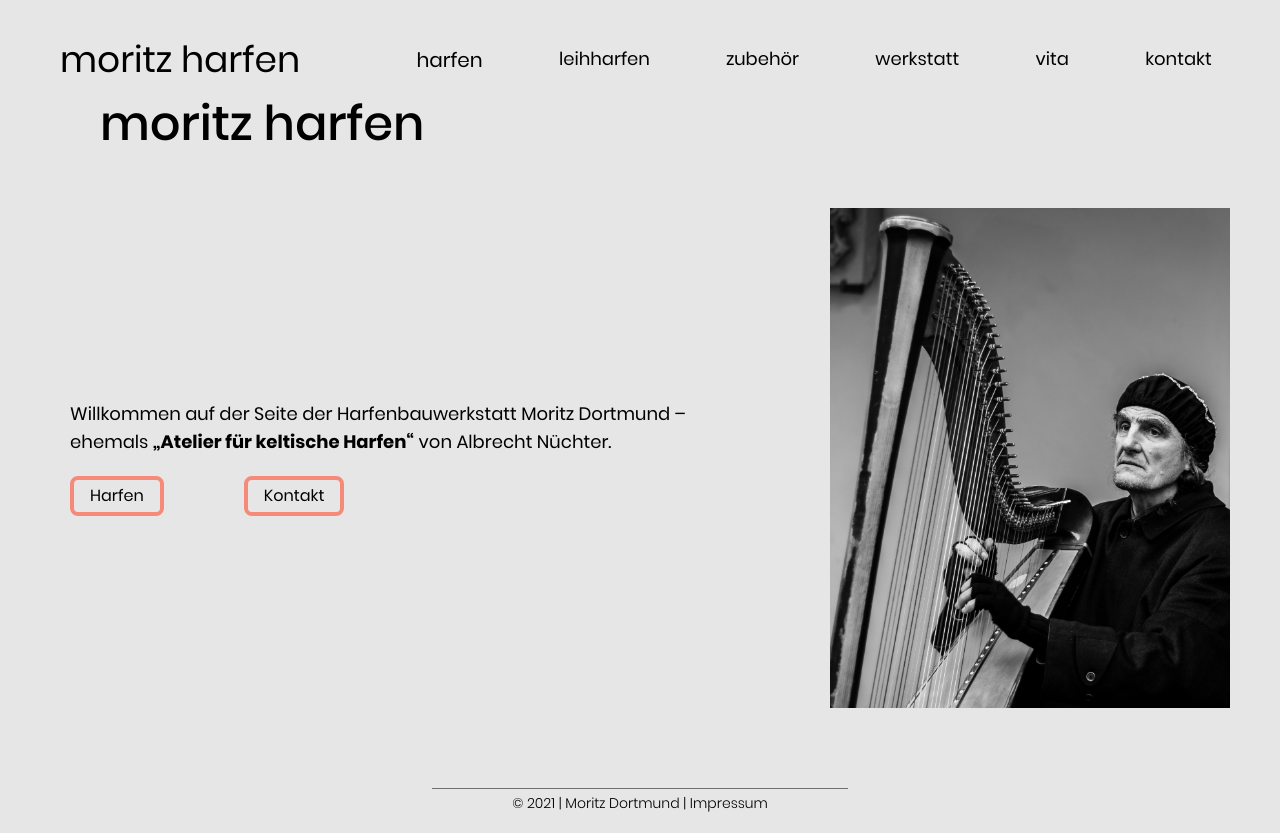
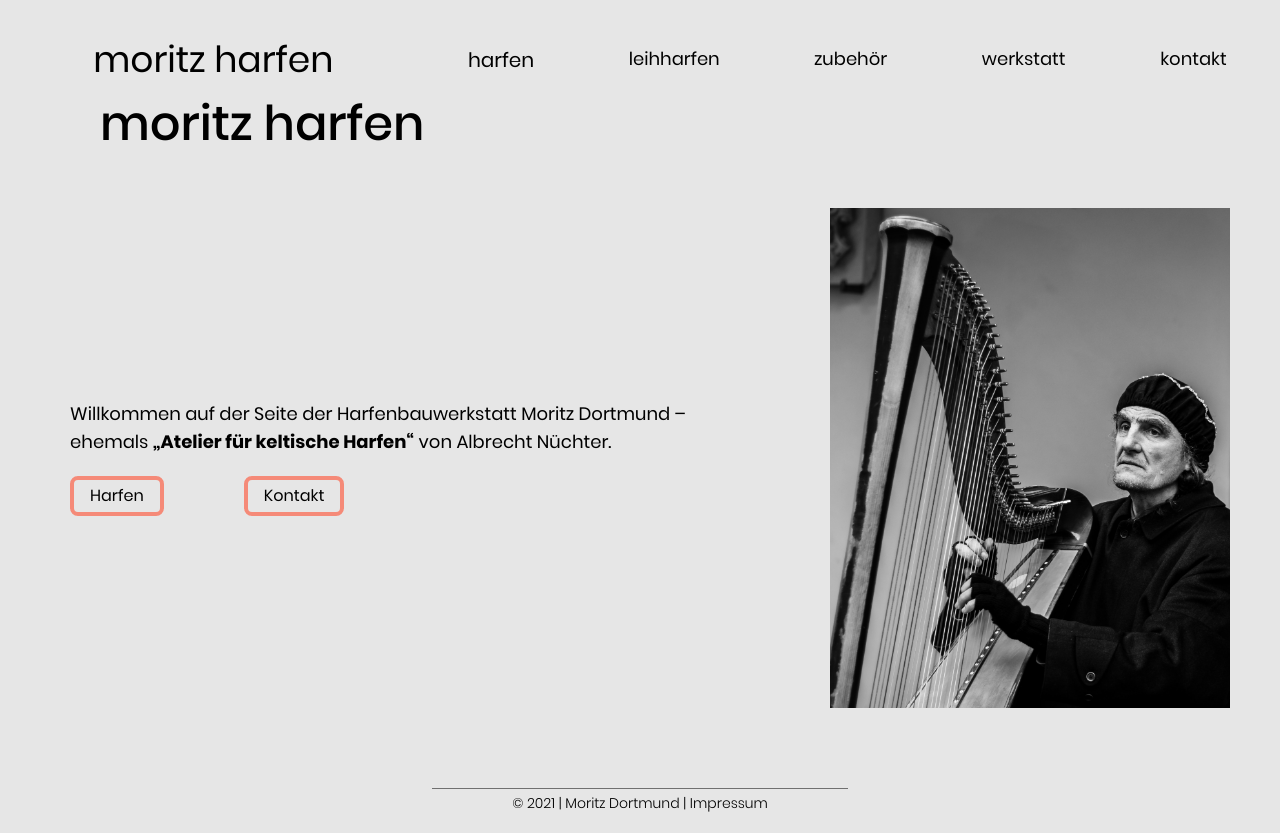
Before and after one commit to fre-ben/moritz-harfen, a Gatsby site: page / in a window 1280 px wide. Built offline with nearby package versions, Linux system fonts and the light colour scheme; Gatsby itself is replaced by a stand-in of ours.

Commit message:
Fix Navlink border, remove Vita page from website

```diff
--- a/src/components/navbar/Navbar.tsx
+++ b/src/components/navbar/Navbar.tsx
@@ -13,7 +13,7 @@ const Navbar = () => {
       <NavLink text="leihharfen" link="leihharfen" />
       <NavLink text="zubehör" link="" />
       <NavLink text="werkstatt" link="werkstatt" />
-      <NavLink text="vita" link="vita" />
+      {/* <NavLink text="vita" link="vita" /> */}
       <NavLink text="kontakt" link="kontakt" />
     </>
   );
@@ -42,9 +42,9 @@ const Navbar = () => {
         <Menu.Item>
           <NavLink text="werkstatt" link="werkstatt" />
         </Menu.Item>
-        <Menu.Item>
+        {/* <Menu.Item>
           <NavLink text="vita" link="vita" />
-        </Menu.Item>
+        </Menu.Item> */}
         <Menu.Item>
           <NavLink text="kontakt" link="kontakt" />
         </Menu.Item>
@@ -63,7 +63,7 @@ const Navbar = () => {
           {MobileNavItems}
         </Menu>
       </div>
-      <div className="hidden w-full lg:grid grid-flow-col items-center ">
+      <div className="hidden w-full lg:grid grid-flow-col items-center justify-items-center">
         <Logo className="" mr="10" size="4" />
         {DesktopNavItems}
       </div>
```
